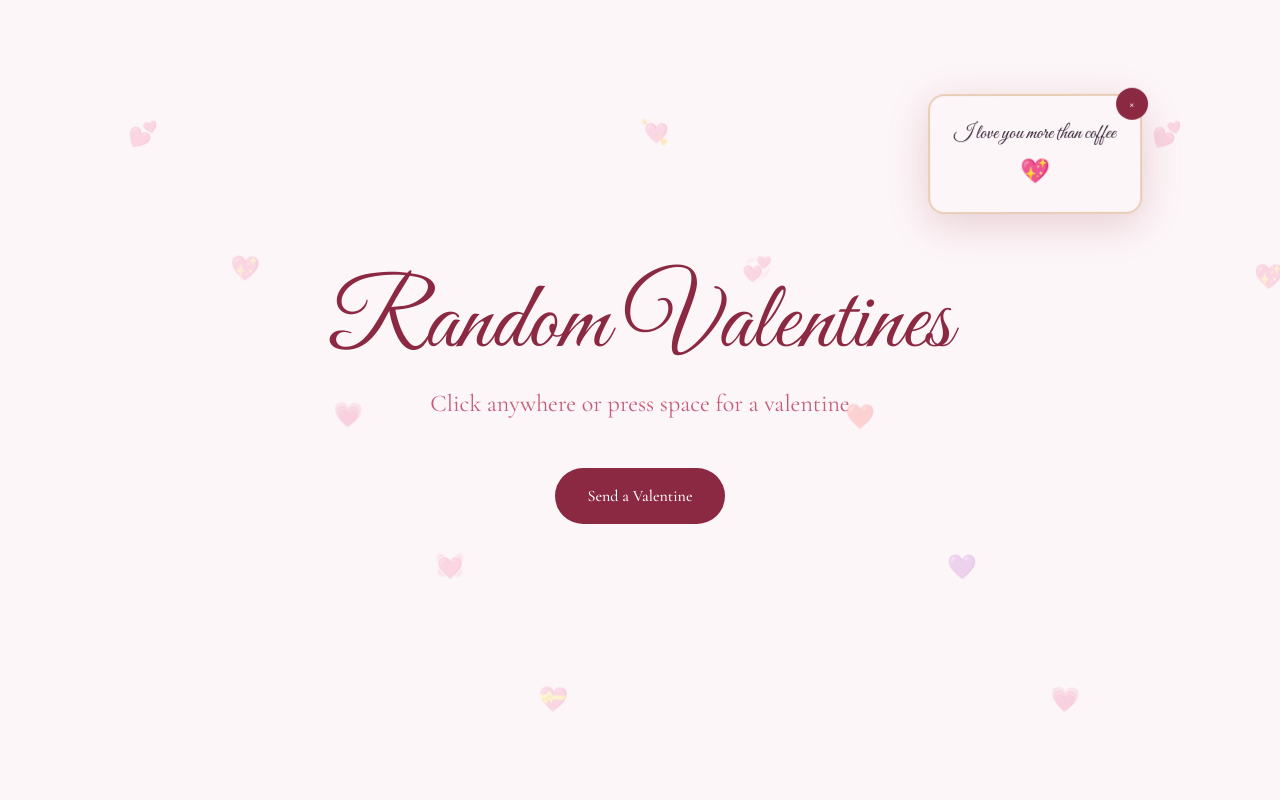
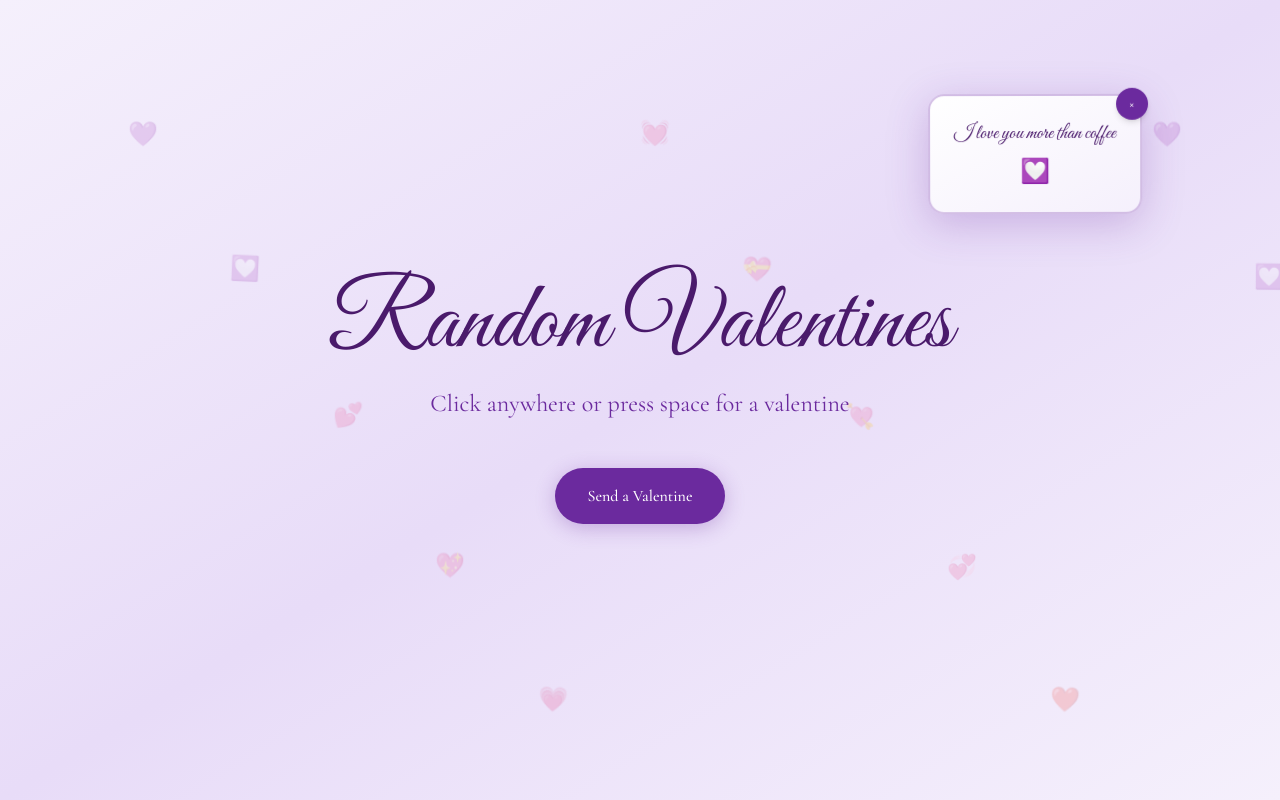
Before and after one commit to soooooooot/treehacks-agent-repo, a Next.js app: page / in a window 1280 px wide. Both pictures are taken after a click on the button "Send a Valentine". Built offline with nearby package versions, Linux system fonts and the light colour scheme.

Commit message:
fix: Transform the entire frontend to purple theme: change all background col

```diff
--- a/app/globals.css
+++ b/app/globals.css
@@ -3,12 +3,14 @@
 @theme {
   --font-display: "Great Vibes", cursive;
   --font-body: "Cormorant Garamond", serif;
-  --color-rose-deep: #8b2942;
-  --color-rose-soft: #c45c7a;
-  --color-blush: #f8e8ec;
-  --color-cream: #fdf6f8;
-  --color-gold: #d4a574;
-  --color-ink: #2d1b2e;
+  --color-purple-deep: #4a1a6b;
+  --color-purple-medium: #6b2a9e;
+  --color-purple-soft: #8b5cb8;
+  --color-purple-light: #b896d4;
+  --color-lavender: #e8dcf8;
+  --color-cream-purple: #f5f0fc;
+  --color-violet: #9966cc;
+  --color-ink-purple: #2d1b3e;
 }
 
 @layer base {
@@ -57,10 +59,10 @@
 
 @keyframes pulse-glow {
   0%, 100% {
-    box-shadow: 0 0 20px rgba(196, 92, 122, 0.3);
+    box-shadow: 0 0 20px rgba(139, 92, 184, 0.4);
   }
   50% {
-    box-shadow: 0 0 40px rgba(196, 92, 122, 0.5);
+    box-shadow: 0 0 40px rgba(139, 92, 184, 0.6);
   }
 }
 
--- a/app/layout.tsx
+++ b/app/layout.tsx
@@ -26,7 +26,7 @@ export default function RootLayout({
 }>) {
   return (
     <html lang="en" className={`${greatVibes.variable} ${cormorant.variable}`}>
-      <body className="min-h-screen overflow-x-hidden bg-[#fdf6f8] text-[#2d1b2e] antialiased">
+      <body className="min-h-screen overflow-x-hidden bg-[#f5f0fc] text-[#2d1b3e] antialiased">
         {children}
       </body>
     </html>
--- a/app/page.tsx
+++ b/app/page.tsx
@@ -35,7 +35,7 @@ const VALENTINES = [
   "You're my favorite person to annoy",
 ];
 
-const HEART_EMOJIS = ["💕", "💖", "💗", "💓", "💝", "💘", "💞", "❤️", "💜", "💗"];
+const HEART_EMOJIS = ["💜", "💟", "💕", "💖", "💗", "💓", "💝", "💘", "💞", "❤️"];
 
 function randomItem<T>(arr: T[]): T {
   return arr[Math.floor(Math.random() * arr.length)];
@@ -118,7 +118,7 @@ export default function Home() {
 
   return (
     <main
-      className="relative min-h-screen cursor-pointer overflow-hidden"
+      className="relative min-h-screen cursor-pointer overflow-hidden bg-gradient-to-br from-[#f5f0fc] via-[#e8dcf8] to-[#f5f0fc]"
       onClick={handleClick}
     >
       {/* Floating hearts background */}
@@ -131,6 +131,7 @@ export default function Home() {
               left: `${heart.left}%`,
               top: `${heart.top}%`,
               animation: `float ${heart.duration}s ease-in-out ${heart.delay}s infinite`,
+              color: '#8b5cb8',
             }}
           >
             {heart.emoji}
@@ -141,12 +142,12 @@ export default function Home() {
       {/* Hero area */}
       <div className="relative z-10 flex min-h-screen flex-col items-center justify-center px-6 py-8">
         <h1
-          className="mb-4 text-6xl font-[family-name:var(--font-display)] text-[#8b2942] md:text-8xl"
+          className="mb-4 text-6xl font-[family-name:var(--font-display)] text-[#4a1a6b] md:text-8xl"
           style={{ fontFamily: "var(--font-display)" }}
         >
           Random Valentines
         </h1>
-        <p className="mb-12 text-center text-xl text-[#c45c7a] md:text-2xl">
+        <p className="mb-12 text-center text-xl text-[#6b2a9e] md:text-2xl">
           Click anywhere or press space for a valentine
         </p>
         <button
@@ -154,8 +155,11 @@ export default function Home() {
             e.stopPropagation();
             addPopup();
           }}
-          className="rounded-full bg-[#8b2942] px-8 py-4 text-white font-medium transition-all hover:bg-[#c45c7a] hover:scale-105 active:scale-95"
-          style={{ fontFamily: "var(--font-body)" }}
+          className="rounded-full bg-[#6b2a9e] px-8 py-4 text-white font-medium transition-all hover:bg-[#8b5cb8] hover:scale-105 active:scale-95 shadow-lg hover:shadow-xl"
+          style={{
+            fontFamily: "var(--font-body)",
+            boxShadow: "0 4px 20px rgba(107, 42, 158, 0.3)"
+          }}
         >
           Send a Valentine
         </button>
@@ -175,20 +179,20 @@ export default function Home() {
           onClick={(e) => e.stopPropagation()}
         >
           <div
-            className="animate-pop-in rounded-2xl border-2 border-[#d4a574]/50 bg-[#fdf6f8] p-6 shadow-xl transition-all hover:scale-105 hover:shadow-2xl"
+            className="animate-pop-in rounded-2xl border-2 border-[#b896d4]/60 bg-gradient-to-br from-white to-[#f5f0fc] p-6 shadow-xl transition-all hover:scale-105 hover:shadow-2xl"
             style={{
               animationDelay: `${popup.delay}ms`,
-              boxShadow: "0 10px 40px rgba(139, 41, 66, 0.2)",
+              boxShadow: "0 10px 40px rgba(107, 42, 158, 0.25)",
             }}
           >
           <button
             onClick={() => removePopup(popup.id)}
-            className="absolute -right-2 -top-2 flex h-8 w-8 items-center justify-center rounded-full bg-[#8b2942] text-white text-sm hover:bg-[#c45c7a]"
+            className="absolute -right-2 -top-2 flex h-8 w-8 items-center justify-center rounded-full bg-[#6b2a9e] text-white text-sm hover:bg-[#8b5cb8] shadow-md transition-all"
           >
             ×
           </button>
           <p
-            className="max-w-[280px] text-center text-xl text-[#2d1b2e]"
+            className="max-w-[280px] text-center text-xl text-[#4a1a6b]"
             style={{ fontFamily: "var(--font-display)" }}
           >
             {popup.message}
```
